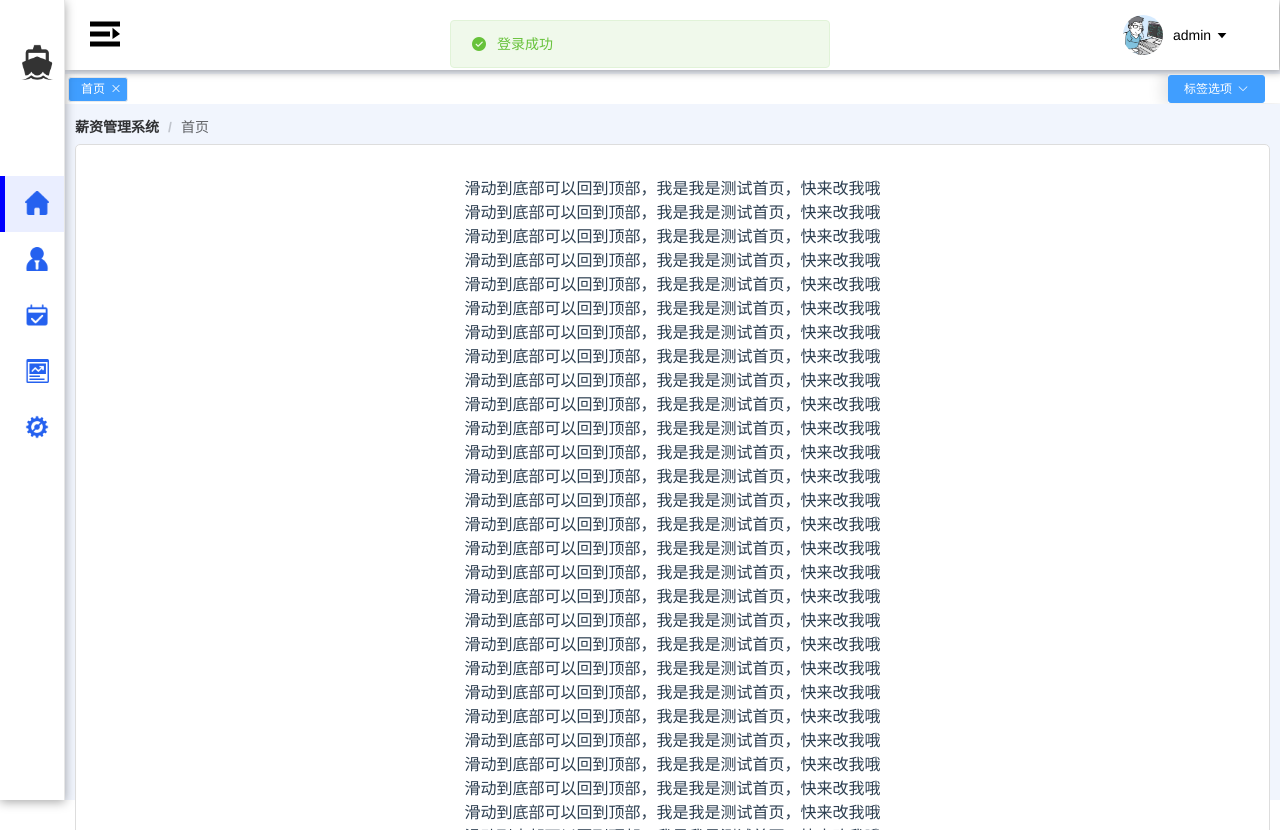
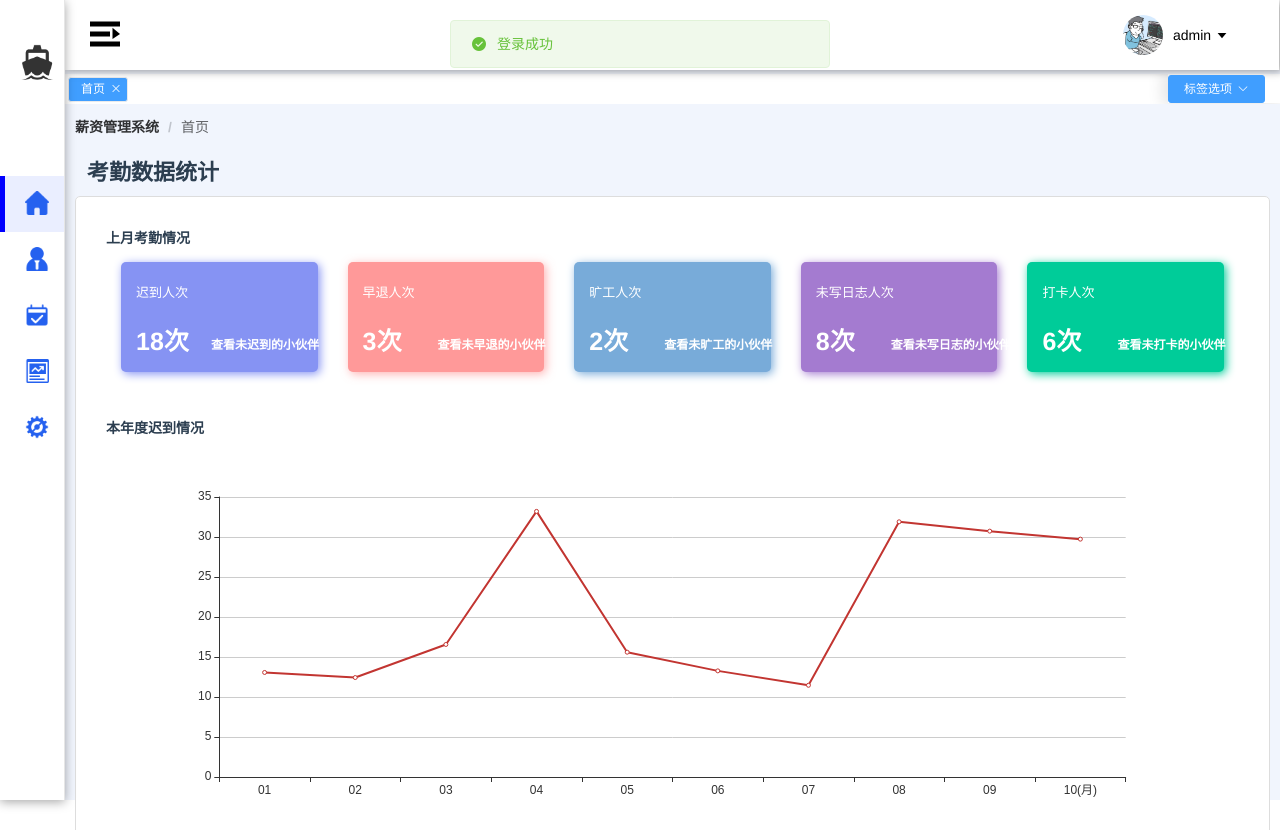
Before and after one commit to uncledrewzhaopeng/Payroll-management-system, a Vue app: page /#/login in a window 1280 px wide. Both pictures are taken after a click on the button "登录". Built offline with nearby package versions, Linux system fonts and the light colour scheme; a small style sheet from the web is missing.

Commit message:
完善工资报表和首页

```diff
--- a/package.json
+++ b/package.json
@@ -10,10 +10,12 @@
     "dependencies": {
         "axios": "^0.19.0",
         "core-js": "^3.3.2",
+        "echarts": "^4.4.0",
         "element-ui": "^2.12.0",
         "file-saver": "^2.0.2",
         "lodash": "^4.17.15",
         "vue": "^2.6.10",
+        "vue-echarts": "^4.0.4",
         "vue-router": "^3.1.3",
         "vuex": "^3.0.1",
         "xlsx": "^0.15.1"
--- /dev/null
+++ b/src/components/LateChart.js
@@ -0,0 +1,42 @@
+export default function getlineData () {
+    return {
+        title: {
+            show: true,//是否显示
+            // text: 'line折线图',
+            textAlign: 'left',
+        },
+      legend: {},
+      tooltip: {},
+      dataset: {
+        // Provide data.
+        source: [
+          // ['Product', '2015', '2016', '2017'],
+          ['01', ...randomize()],
+          ['02', ...randomize()],
+          ['03', ...randomize()],
+          ['04', ...randomize()],
+          ['05', ...randomize()],
+          ['06', ...randomize()],
+          ['07', ...randomize()],
+          ['08', ...randomize()],
+          ['09', ...randomize()],
+          ['10(月)', ...randomize()],
+        ]
+      },
+      // Declare X axis, which is a category axis, mapping
+      // to the first column by default.
+      xAxis: { type: 'category' },
+      // Declare Y axis, which is a value axis.
+      yAxis: {},
+      // Declare several series, each of them mapped to a
+      // column of the dataset by default.
+      series: [{ type: 'line' }] //, { type: 'line' }, { type: 'line' }
+    }
+  }
+
+  function randomize () {
+    // eslint-disable-next-line no-unused-vars
+    return [0, 0, 0].map(v => {
+      return Math.round(300 + Math.random() * 700) / 30
+    })
+  }
--- a/src/views/IndexTest.vue
+++ b/src/views/IndexTest.vue
@@ -1,4 +1,3 @@
-<!-- template -->
 <template>
   <div class="index">
     <!--面包屑-->
@@ -10,72 +9,247 @@
         <el-breadcrumb-item>首页</el-breadcrumb-item>
       </el-breadcrumb>
     </div>
-
+    <div class="head-item head-title">{{title}}</div>
     <div class="container">
-            <div>滑动到底部可以回到顶部，我是我是测试首页，快来改我哦</div>
-            <div>滑动到底部可以回到顶部，我是我是测试首页，快来改我哦</div>
-            <div>滑动到底部可以回到顶部，我是我是测试首页，快来改我哦</div>
-            <div>滑动到底部可以回到顶部，我是我是测试首页，快来改我哦</div>
-            <div>滑动到底部可以回到顶部，我是我是测试首页，快来改我哦</div>
-            <div>滑动到底部可以回到顶部，我是我是测试首页，快来改我哦</div>
-            <div>滑动到底部可以回到顶部，我是我是测试首页，快来改我哦</div>
-            <div>滑动到底部可以回到顶部，我是我是测试首页，快来改我哦</div>
-            <div>滑动到底部可以回到顶部，我是我是测试首页，快来改我哦</div>
-            <div>滑动到底部可以回到顶部，我是我是测试首页，快来改我哦</div>
-            <div>滑动到底部可以回到顶部，我是我是测试首页，快来改我哦</div>
-            <div>滑动到底部可以回到顶部，我是我是测试首页，快来改我哦</div>
-            <div>滑动到底部可以回到顶部，我是我是测试首页，快来改我哦</div>
-            <div>滑动到底部可以回到顶部，我是我是测试首页，快来改我哦</div>
-            <div>滑动到底部可以回到顶部，我是我是测试首页，快来改我哦</div>
-            <div>滑动到底部可以回到顶部，我是我是测试首页，快来改我哦</div>
-            <div>滑动到底部可以回到顶部，我是我是测试首页，快来改我哦</div>
-            <div>滑动到底部可以回到顶部，我是我是测试首页，快来改我哦</div>
-            <div>滑动到底部可以回到顶部，我是我是测试首页，快来改我哦</div>
-            <div>滑动到底部可以回到顶部，我是我是测试首页，快来改我哦</div>
-            <div>滑动到底部可以回到顶部，我是我是测试首页，快来改我哦</div>
-            <div>滑动到底部可以回到顶部，我是我是测试首页，快来改我哦</div>
-            <div>滑动到底部可以回到顶部，我是我是测试首页，快来改我哦</div>
-            <div>滑动到底部可以回到顶部，我是我是测试首页，快来改我哦</div>
-            <div>滑动到底部可以回到顶部，我是我是测试首页，快来改我哦</div>
-            <div>滑动到底部可以回到顶部，我是我是测试首页，快来改我哦</div>
-            <div>滑动到底部可以回到顶部，我是我是测试首页，快来改我哦</div>
-            <div>滑动到底部可以回到顶部，我是我是测试首页，快来改我哦</div>
-            <div>滑动到底部可以回到顶部，我是我是测试首页，快来改我哦</div>
-            <div>滑动到底部可以回到顶部，我是我是测试首页，快来改我哦</div>
-            <div>滑动到底部可以回到顶部，我是我是测试首页，快来改我哦</div>
-            <div>滑动到底部可以回到顶部，我是我是测试首页，快来改我哦</div>
-            <div>滑动到底部可以回到顶部，我是我是测试首页，快来改我哦</div>
-            <div>滑动到底部可以回到顶部，我是我是测试首页，快来改我哦</div>
-            <div>滑动到底部可以回到顶部，我是我是测试首页，快来改我哦</div>
-            <div>滑动到底部可以回到顶部，我是我是测试首页，快来改我哦</div>
-            <div>滑动到底部可以回到顶部，我是我是测试首页，快来改我哦</div>
-            <div>滑动到底部可以回到顶部，我是我是测试首页，快来改我哦</div>
-            <div>滑动到底部可以回到顶部，我是我是测试首页，快来改我哦</div>
-            <div>滑动到底部可以回到顶部，我是我是测试首页，快来改我哦</div>
-            <div>滑动到底部可以回到顶部，我是我是测试首页，快来改我哦</div>
-            <div>滑动到底部可以回到顶部，我是我是测试首页，快来改我哦</div>
-            <div>滑动到底部可以回到顶部，我是我是测试首页，快来改我哦</div>
-            <div>滑动到底部可以回到顶部，我是我是测试首页，快来改我哦</div>
-            <div>滑动到底部可以回到顶部，我是我是测试首页，快来改我哦</div>
-
-
+      <span class="head-liltle-title">上月考勤情况</span>
+      <div class="container-attendance">
+        <div class="cd">
+          <span>迟到人次</span>
+          <p>18次</p>
+          <p>查看未迟到的小伙伴</p>
+        </div>
+        <div class="zt">
+          <span>早退人次</span>
+          <p>3次</p>
+          <p>查看未早退的小伙伴</p>
+        </div>
+        <div class="kg">
+          <span>旷工人次</span>
+          <p>2次</p>
+          <p>查看未旷工的小伙伴</p>
+        </div>
+        <div class="rz">
+          <span>未写日志人次</span>
+          <p>8次</p>
+          <p>查看未写日志的小伙伴</p>
+        </div>
+        <div class="dk">
+          <span>打卡人次</span>
+          <p>6次</p>
+          <p>查看未打卡的小伙伴</p>
+        </div>
+      </div>
+      <span class="head-liltle-title2">本年度迟到情况</span>
+      <div class="container-chart">
+        <div class="schart-box">
+          <v-chart class="schart" :options="line" autoresize />
+        </div>
+      </div>
     </div>
   </div>
 </template>
-
-<!-- script -->
 <script type="text/ecmascript-6">
+import ECharts from "vue-echarts";
+import "echarts/lib/chart/line"; // 折线图
+import "echarts/lib/component/legend"; // 图例
+import "echarts/lib/component/title.js"; // 标题
+import "echarts/lib/component/tooltip"; // 工具栏（鼠标放上去的效果）
+import getlineData from "../components/LateChart";
 export default {
   name: "index",
   data() {
-        return {}
+    return {
+      title: "考勤数据统计",
+      line: getlineData()
+    };
   },
-    components: {},
-    methods: {}
+  components: {
+    "v-chart": ECharts
   }
+};
 </script>
+<style lang="less" scoped>
+.index {
+  text-align-last: left;
+}
 
-<!-- style -->
-<style lang="less" scoped>
+.head {
+  margin: 30px 0 20px;
+}
 
+.head-item {
+  display: inline-block;
+  margin: 10px 12px;
+  span {
+    margin-right: 15px;
+  }
+}
+
+.head-title {
+  font-weight: bold;
+  font-size: 22px;
+}
+
+.head-liltle-title {
+  // display: block;
+  font-size: 14px;
+  font-weight: bold;
+}
+
+.container-attendance {
+  display: flex;
+  width: 100%;
+  .cd {
+    width: 250px;
+    height: 110px;
+    background-color: rgba(134, 147, 243, 1);
+    box-shadow: 2px 2px 10px rgba(134, 147, 243, 1);
+    border-radius: 5px;
+    margin: 15px;
+  }
+  .cd > span {
+    display: block;
+    font-size: 13px;
+    color: #fff;
+    padding: 20px 15px;
+  }
+  .cd > p:nth-child(2) {
+    font-size: 25px;
+    font-weight: bold;
+    color: #fff;
+    padding: 0 15px;
+  }
+  .cd > p:nth-child(3) {
+    font-size: 12px;
+    font-weight: bold;
+    color: #fff;
+    position: relative;
+    left: 90px;
+    top: -22px;
+  }
+  .zt {
+    width: 250px;
+    height: 110px;
+    background-color: rgba(255, 153, 153, 1);
+    box-shadow: 2px 2px 10px rgba(255, 153, 153, 0.768627450980392);
+    border-radius: 5px;
+    margin: 15px;
+  }
+  .zt > span {
+    display: block;
+    font-size: 13px;
+    color: #fff;
+    padding: 20px 15px;
+  }
+  .zt > p:nth-child(2) {
+    font-size: 25px;
+    font-weight: bold;
+    color: #fff;
+    padding: 0 15px;
+  }
+  .zt > p:nth-child(3) {
+    font-size: 12px;
+    font-weight: bold;
+    color: #fff;
+    position: relative;
+    left: 90px;
+    top: -22px;
+  }
+  .kg {
+    width: 250px;
+    height: 110px;
+    background-color: rgba(120, 171, 217, 1);
+    box-shadow: 2px 2px 10px rgba(120, 171, 217, 1);
+    border-radius: 5px;
+    margin: 15px;
+  }
+  .kg > span {
+    display: block;
+    font-size: 13px;
+    color: #fff;
+    padding: 20px 15px;
+  }
+  .kg > p:nth-child(2) {
+    font-size: 25px;
+    font-weight: bold;
+    color: #fff;
+    padding: 0 15px;
+  }
+  .kg > p:nth-child(3) {
+    font-size: 12px;
+    font-weight: bold;
+    color: #fff;
+    position: relative;
+    left: 90px;
+    top: -22px;
+  }
+  .rz {
+    width: 250px;
+    height: 110px;
+    background-color: rgba(164, 123, 208, 1);
+    box-shadow: 2px 2px 10px rgba(164, 123, 208, 1);
+    border-radius: 5px;
+    margin: 15px;
+  }
+  .rz > span {
+    display: block;
+    font-size: 13px;
+    color: #fff;
+    padding: 20px 15px;
+  }
+  .rz > p:nth-child(2) {
+    font-size: 25px;
+    font-weight: bold;
+    color: #fff;
+    padding: 0 15px;
+  }
+  .rz > p:nth-child(3) {
+    font-size: 12px;
+    font-weight: bold;
+    color: #fff;
+    position: relative;
+    left: 90px;
+    top: -22px;
+  }
+  .dk {
+    width: 250px;
+    height: 110px;
+    background-color: rgba(0, 204, 153, 1);
+    box-shadow: 2px 2px 10px rgba(0, 204, 153, 1);
+    border-radius: 5px;
+    margin: 15px;
+  }
+  .dk > span {
+    display: block;
+    font-size: 13px;
+    color: #fff;
+    padding: 20px 15px;
+  }
+  .dk > p:nth-child(2) {
+    font-size: 25px;
+    font-weight: bold;
+    color: #fff;
+    padding: 0 15px;
+  }
+  .dk > p:nth-child(3) {
+    font-size: 12px;
+    font-weight: bold;
+    color: #fff;
+    position: relative;
+    left: 90px;
+    top: -22px;
+  }
+}
+
+.head-liltle-title2 {
+  display: block;
+  margin-top: 30px;
+  font-size: 14px;
+  font-weight: bold;
+}
+
+.schart {
+  margin: 0 auto;
+  width: 100%;
+}
 </style>
```
Also changed, not shown: 1 other file (tests, documents, lock files or other folders). Lines whose indentation alone changed are shown as unchanged.
